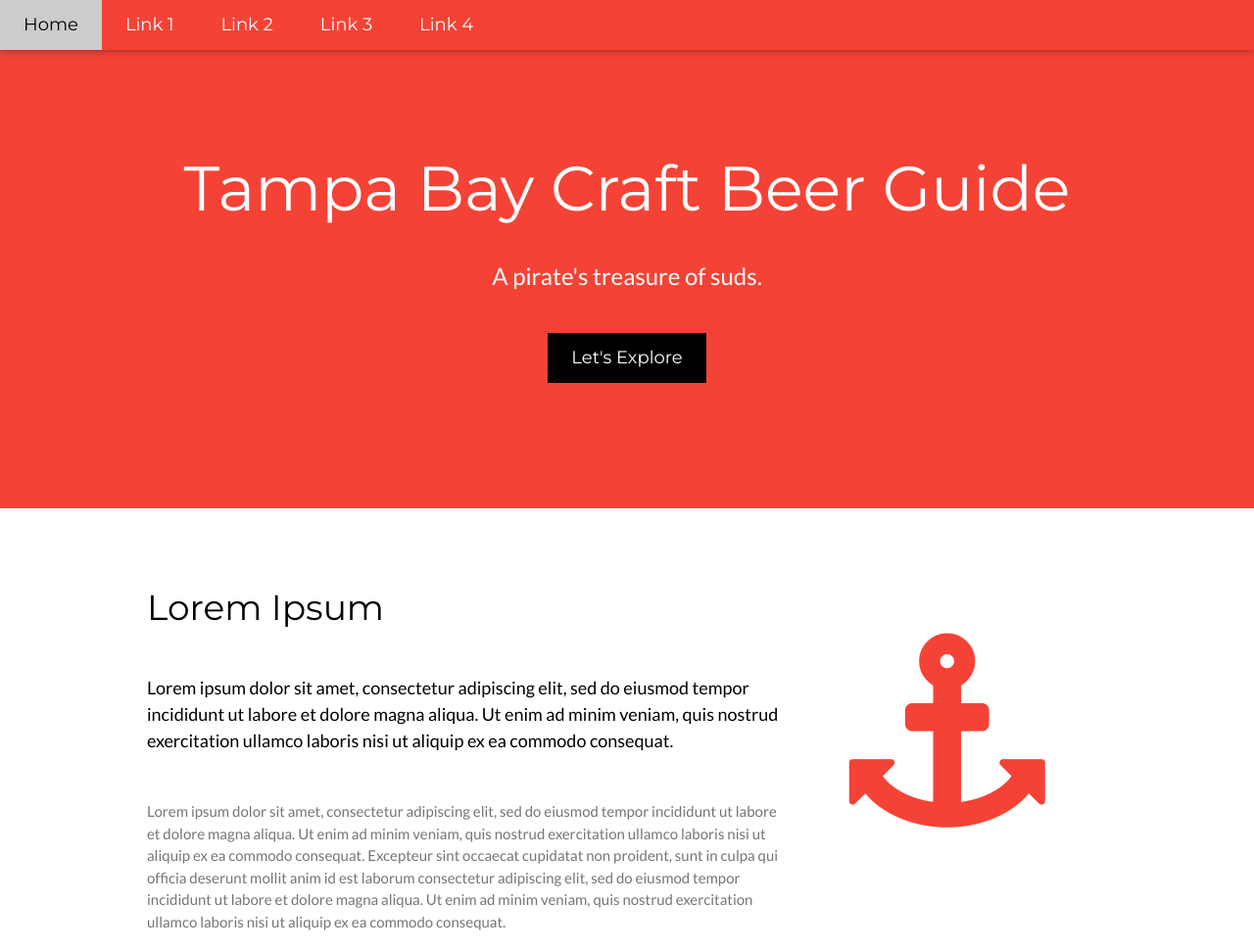
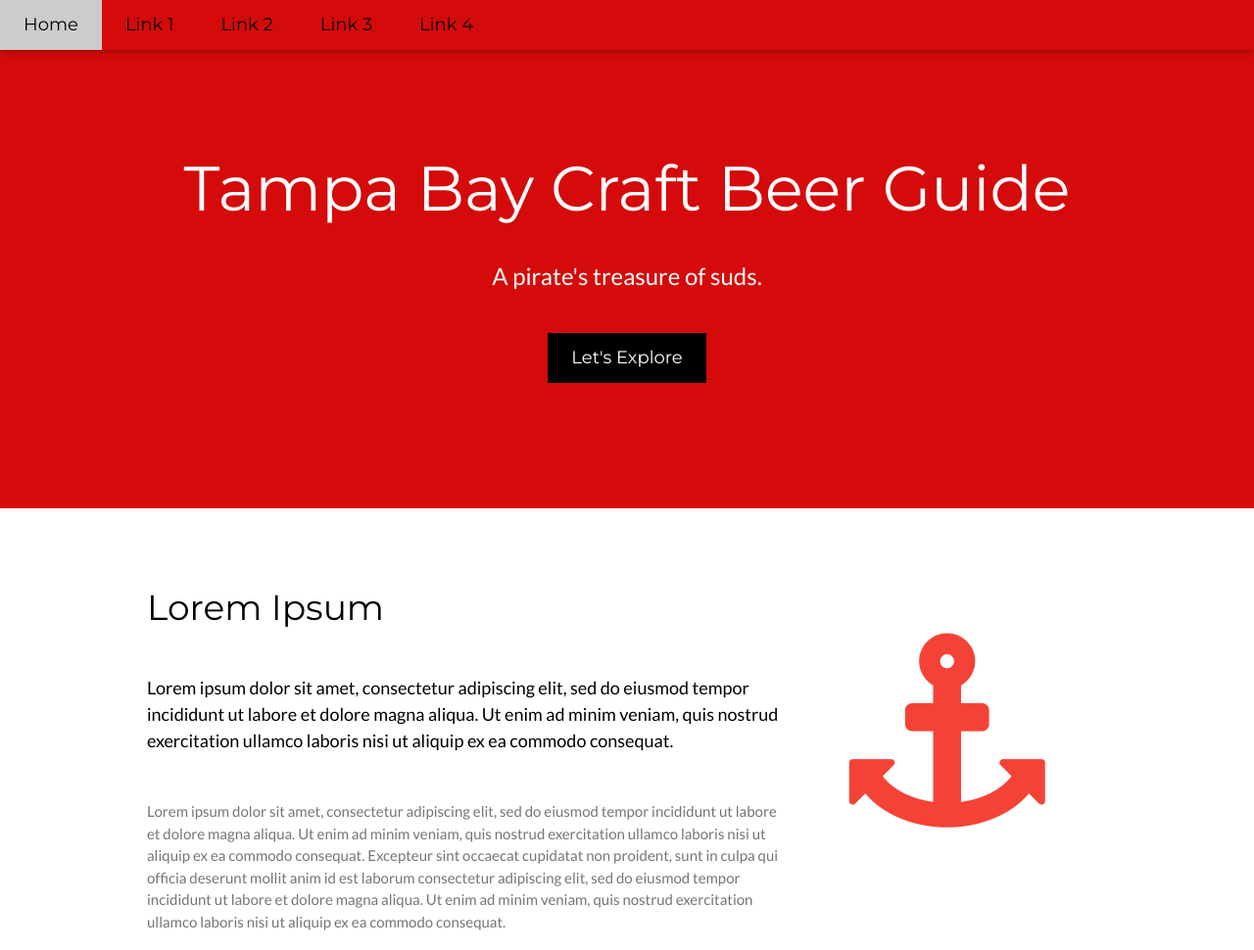
Before and after one commit to austindjohnson/TampaBayCraftBeer, a plain HTML site: page index.html in a window 1280 px wide. Shown: the top 970 px of the page at 98% size. Drawn offline with Linux system fonts and the light colour scheme.

Commit message:
changed banner to bucs read and added a beer favicon

```diff
--- a/css/main.css
+++ b/css/main.css
@@ -1504,10 +1504,10 @@ a {
 	background-color: #673ab7!important
 }
 
-.w3-red,
+.bucs-red,
 .w3-hover-red:hover {
-	color: #fff!important;
-	background-color: #f44336!important
+	color: #fff !important;
+	background-color: #D50A0A!important
 }
 
 .w3-sand,
--- a/index.html
+++ b/index.html
@@ -35,7 +35,7 @@ body,h1,h2,h3,h4,h5,h6 {font-family: "Lato", sans-serif}
 </div>
 
 <!-- Header -->
-<header class="w3-container w3-red w3-center" style="padding:128px 16px">
+<header class="w3-container bucs-red w3-center" style="padding:128px 16px">
   <h1 class="w3-margin w3-jumbo">Tampa Bay Craft Beer Guide</h1>
   <p class="w3-xlarge">A pirate's treasure of suds.</p>
   <button class="w3-button w3-black w3-padding-large w3-large w3-margin-top">Let's Explore</button>
```
Also changed, not shown: favicon.ico (added).
